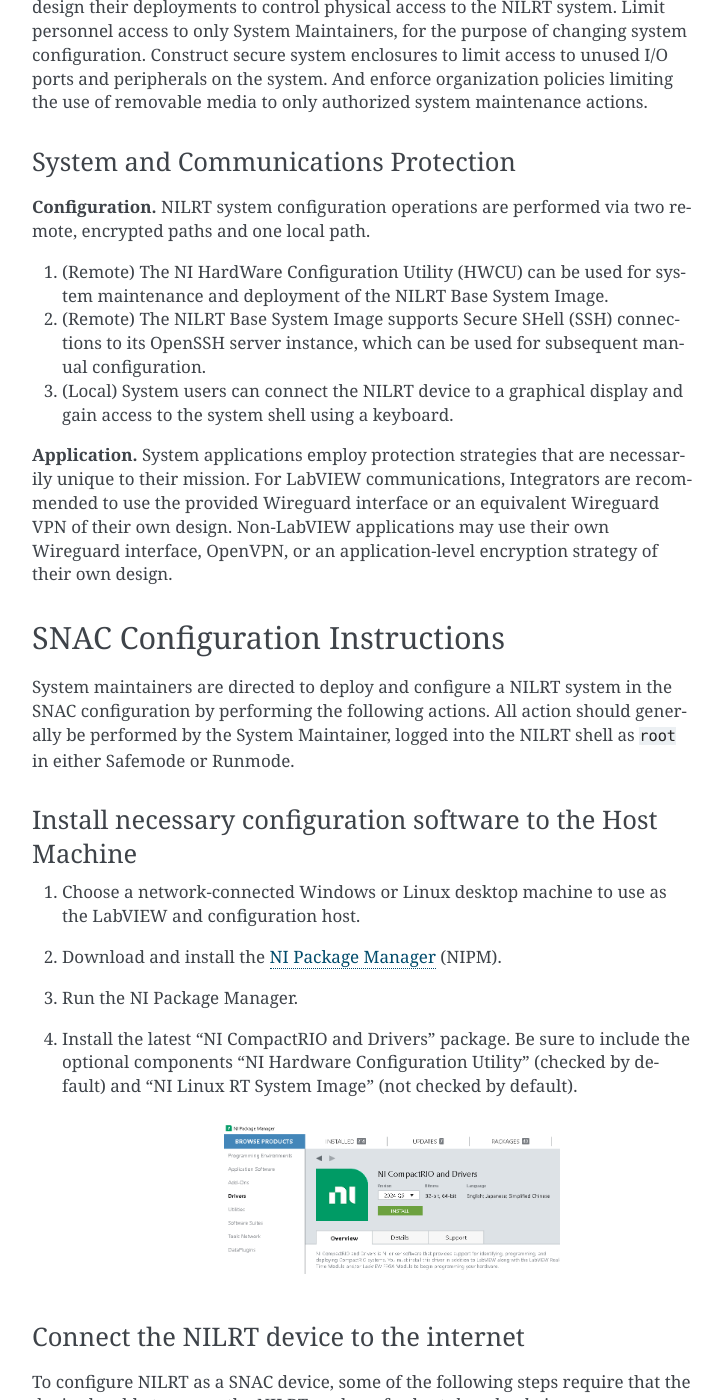
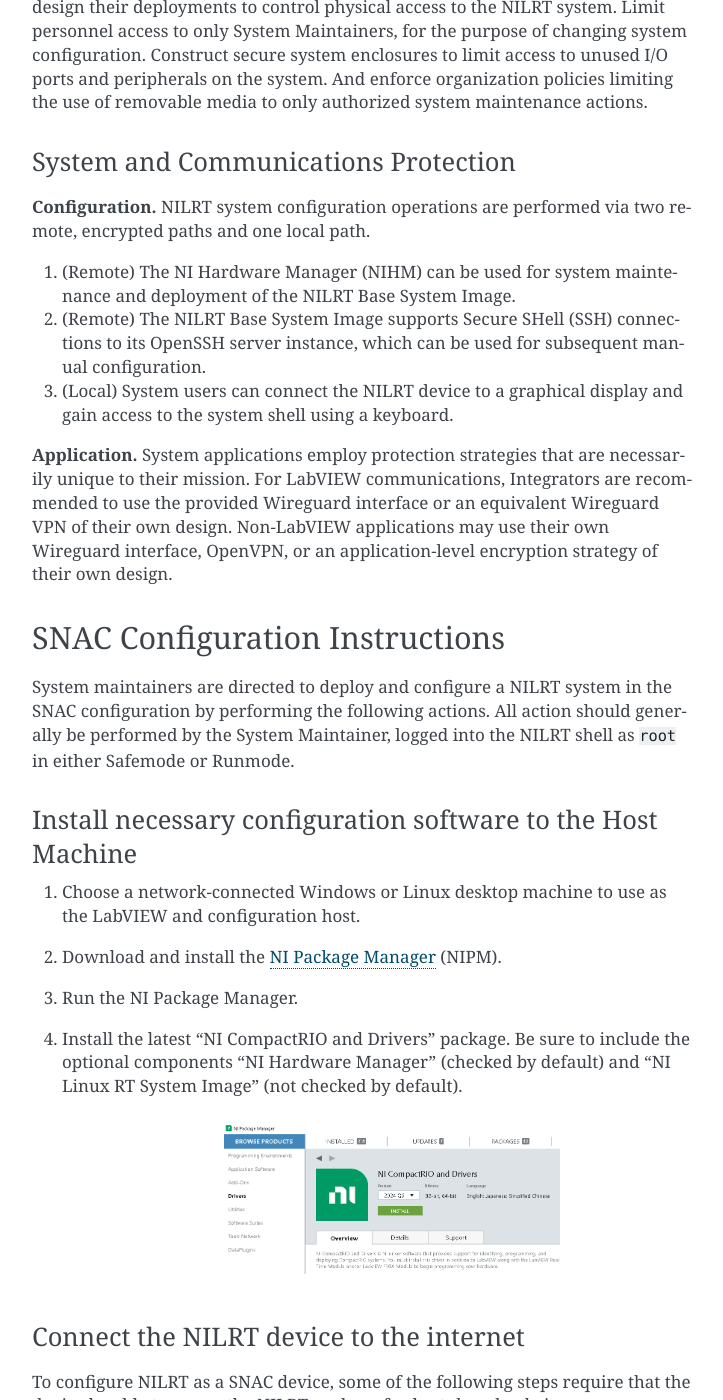
Before and after one commit to ni/nilrt-snac-guide, a Sphinx documentation site: the page built from source/appendix_1.rst, in a window 1280 px wide and 1400 px high, scrolled down 5291 px. Shown: the whole window, without its empty margins (388-1111 px from the left). Built offline with Sphinx 7.4.7, drawn with Linux system fonts in a browser that asks for light colours; some of the changed text lies outside the part shown.

Commit message:
Refactor HWCU to NIHM.
The NI Hardware Configuration Utility has been renamed to the NI
Hardware Manager. Refactor references to this tool throughout the guide.

Signed-off-by: Alex Stewart <alex.stewart@emerson.com>

```diff
--- a/source/appendix_1.rst
+++ b/source/appendix_1.rst
@@ -30,7 +30,7 @@
 In addition to the hardware and software support constraints described in the previous sections, there are additional design constraints that should be considered when deploying a NILRT system in the SNAC configuration.
 
 **Device Configuration Utilities.** The SNAC configuration supports
-device configuration via direct SSH connection or HWCU. Configuration
+device configuration via direct SSH connection or NIHM. Configuration
 via NI MAX or SystemLink is not supported at this time.
 
 **Runtime Software Installation.**
@@ -191,7 +191,7 @@
 
 **Configuration.** NILRT system configuration operations are performed via two remote, encrypted paths and one local path.
 
-#. (Remote) The NI HardWare Configuration Utility (HWCU) can be used for system maintenance and deployment of the NILRT Base System Image.
+#. (Remote) The NI Hardware Manager (NIHM) can be used for system maintenance and deployment of the NILRT Base System Image.
 #. (Remote) The NILRT Base System Image supports Secure SHell (SSH) connections to its OpenSSH server instance, which can be used for subsequent manual configuration.
 #. (Local) System users can connect the NILRT device to a graphical display and gain access to the system shell using a keyboard.
 
@@ -225,7 +225,7 @@
 #. Download and install the `NI Package Manager <https://www.ni.com/en/support/downloads/software-products/download.package-manager.html#322516>`__ (NIPM).
 #. Run the NI Package Manager.
 
-#. Install the latest "NI CompactRIO and Drivers" package. Be sure to include the optional components "NI Hardware Configuration Utility" (checked by default) and "NI Linux RT System Image" (not checked by default).
+#. Install the latest "NI CompactRIO and Drivers" package. Be sure to include the optional components "NI Hardware Manager" (checked by default) and "NI Linux RT System Image" (not checked by default).
 
     .. figure:: media/image8.png
         :alt: A screenshot of a computer Description automatically generated
@@ -252,7 +252,7 @@
 
 On the host system:
 
-#.  Run HWCU. Connect to the NILRT system.
+#.  Run NIHM. Connect to the NILRT system.
 
     #. Open the 'Edit' menu and select 'Add Hardware'.
     #. Add your hardware by discovery, hostname, or ipv4 address.
@@ -426,7 +426,7 @@
 
         reboot
 
-#.  Reconnect to the NILRT device in HWCU.
+#.  Reconnect to the NILRT device in NIHM.
 
     #. Click 'Reconnect' or select your device in the drop-down menu.
     #. When prompted, login as ``root`` with the password you previously configured.
--- a/source/appendix_4.rst
+++ b/source/appendix_4.rst
@@ -55,7 +55,7 @@
 +----------------------+-------------------+---------------------------+
 | MAX (general use)    | Unsupported       |                           |
 +----------------------+-------------------+---------------------------+
-| HWCU (general use)   | Supported         |                           |
+| NIHM (general use)   | Supported         |                           |
 +----------------------+-------------------+---------------------------+
 | Network Shared       | Supported         | See the *Hosting Network* |
 | Variables            |                   | *Shared Variables*        |
--- a/source/section_3_1.rst
+++ b/source/section_3_1.rst
@@ -281,7 +281,7 @@
 +----------------------------------------------------------------------------------+
 +----------------------------------------------------------------------------------+
 | Integrating organizations can modify which users and groups are permitted to     |
-| perform privileged Hardware Configuration Utility actions by changing the        |
+| perform privileged NI Hardware Manager (NIHM) actions by changing the            |
 | access control values in the ``/etc/nisysapid.conf`` file.                       |
 +----------------------------------------------------------------------------------+
 
```
